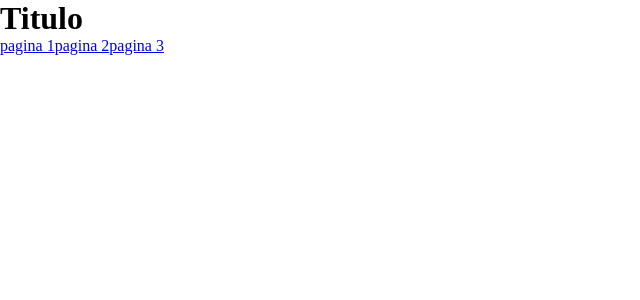
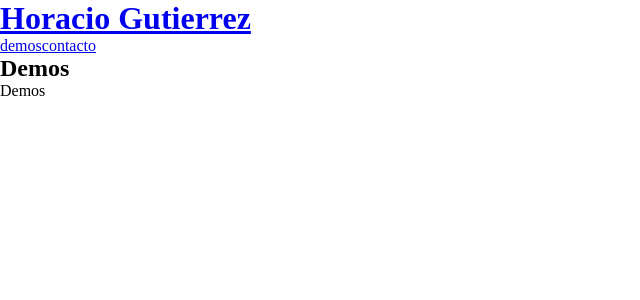
Before and after one commit to HoracioGutierrez/old_portfolio_demo, a React app: page /demos in a window 1280 px wide. Shown: the top 300 px of the page, without its empty margins (0-640 px from the left). Built offline with nearby package versions, Linux system fonts and the light colour scheme; the HTML template or start-up script is replaced by a standard one.

Commit message:
Add basic portfolio routes

```diff
--- /dev/null
+++ b/src/client/components/Page.js
@@ -0,0 +1,14 @@
+import React from 'react'
+
+const Page = ({children,title="New Page"}) => {
+    return (
+        <main>
+            <header>
+                <h2>{title}</h2>
+            </header>
+            {children}
+        </main>
+    )
+}
+
+export default Page
--- a/src/client/layout/App.js
+++ b/src/client/layout/App.js
@@ -1,33 +1,31 @@
 import React from 'react'
 import {BrowserRouter} from "react-router-dom"
 import {Switch,Route,NavLink} from "react-router-dom"
+import Contacto from '../pages/Contacto'
+import Demos from '../pages/Demos'
+import Home from "../pages/Home"
+import Header from './Header'
 
 const App = () => {
     return(
         <>
-            <header>
-                <h1>Titulo</h1>
-                <nav>
-                    <NavLink to="/uno">pagina 1</NavLink>
-                    <NavLink to="/dos">pagina 2</NavLink>
-                    <NavLink to="/tres">pagina 3</NavLink>
-                </nav>
-            </header>
-            <main>
-                <Switch>
-                    <Route path="/uno" exact>
-                        <p>Uno</p>
-                    </Route>
+            <Switch>
+                <Route path="/" exact>
+                    <Home/>
+                </Route>
+                <Route path="*">
+                    <Header/>
+                </Route>
+            </Switch>
+            <Switch>
+                <Route path="/demos" exact>
+                    <Demos/>
+                </Route>
 
-                    <Route path="/dos" exact>
-                        <p>Dos</p>
-                    </Route>
-
-                    <Route path="/tres" exact>
-                        <p>Tres</p>
-                    </Route>
-                </Switch>
-            </main>
+                <Route path="/contacto" exact>
+                    <Contacto/>
+                </Route>
+            </Switch>
         </>
     )
 }
--- /dev/null
+++ b/src/client/layout/Header.js
@@ -0,0 +1,18 @@
+import React from 'react'
+import { NavLink } from 'react-router-dom'
+
+const Header = () => {
+    return (
+        <header>
+            <NavLink to="/" exact>
+                <h1>Horacio Gutierrez</h1>
+            </NavLink>
+            <nav>
+                <NavLink to="/demos">demos</NavLink>
+                <NavLink to="/contacto">contacto</NavLink>
+            </nav>
+        </header>
+    )
+}
+
+export default Header
--- /dev/null
+++ b/src/client/pages/Contacto.js
@@ -0,0 +1,12 @@
+import React from 'react'
+import Page from '../components/Page'
+
+const Contacto = () => {
+    return (
+        <Page title="Contacto">
+            Contacto
+        </Page>
+    )
+}
+
+export default Contacto
--- /dev/null
+++ b/src/client/pages/Demos.js
@@ -0,0 +1,12 @@
+import React from 'react'
+import Page from '../components/Page'
+
+const Demos = () => {
+    return (
+        <Page title="Demos">
+            Demos
+        </Page>
+    )
+}
+
+export default Demos
--- /dev/null
+++ b/src/client/pages/Home.js
@@ -0,0 +1,10 @@
+import React from 'react'
+import Header from '../layout/Header'
+
+const Home = () => {
+    return (
+      <Header/>
+    )
+}
+
+export default Home
```
Also changed, not shown: 1 other file (tests, documents, lock files or other folders).
